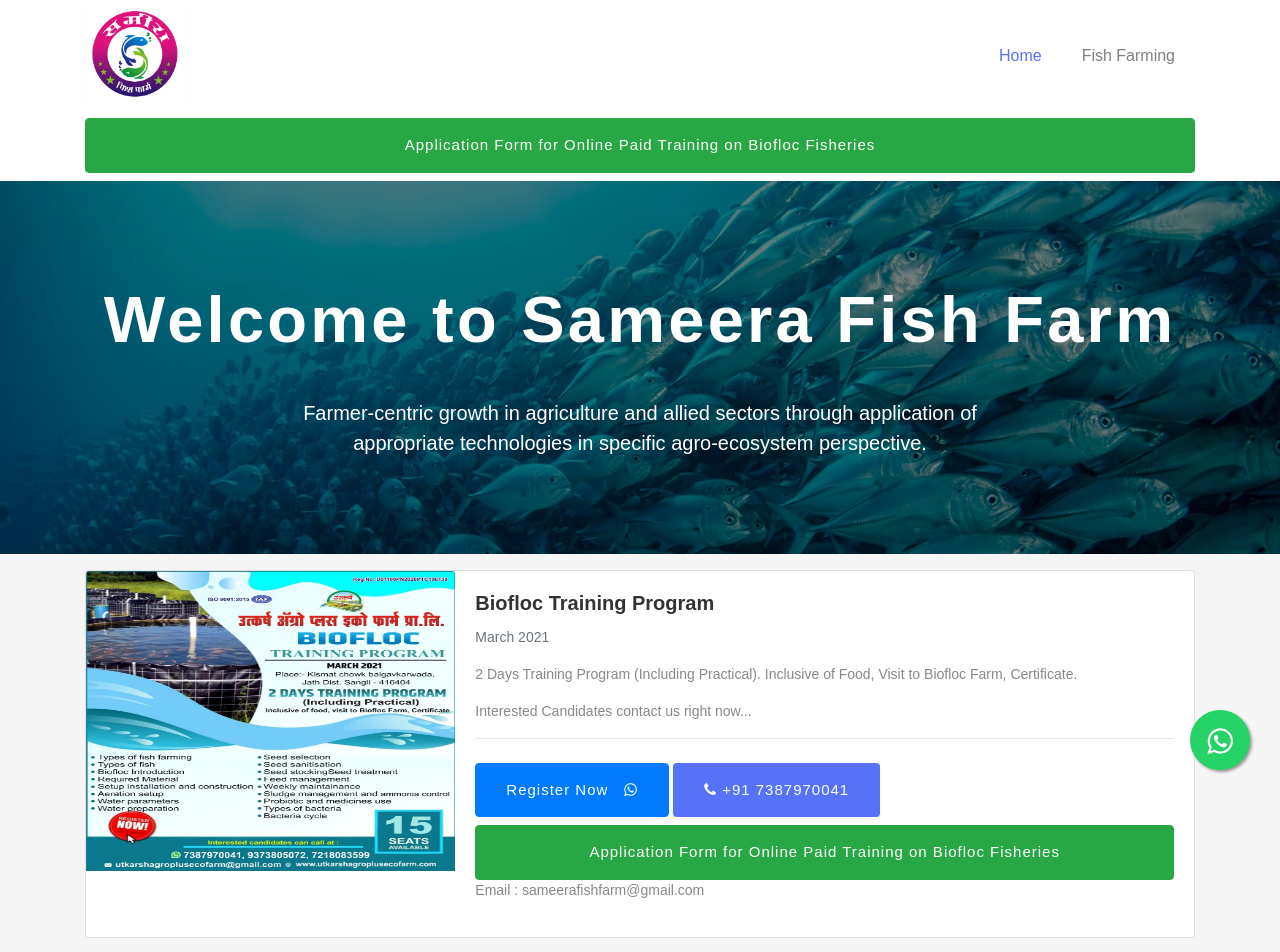
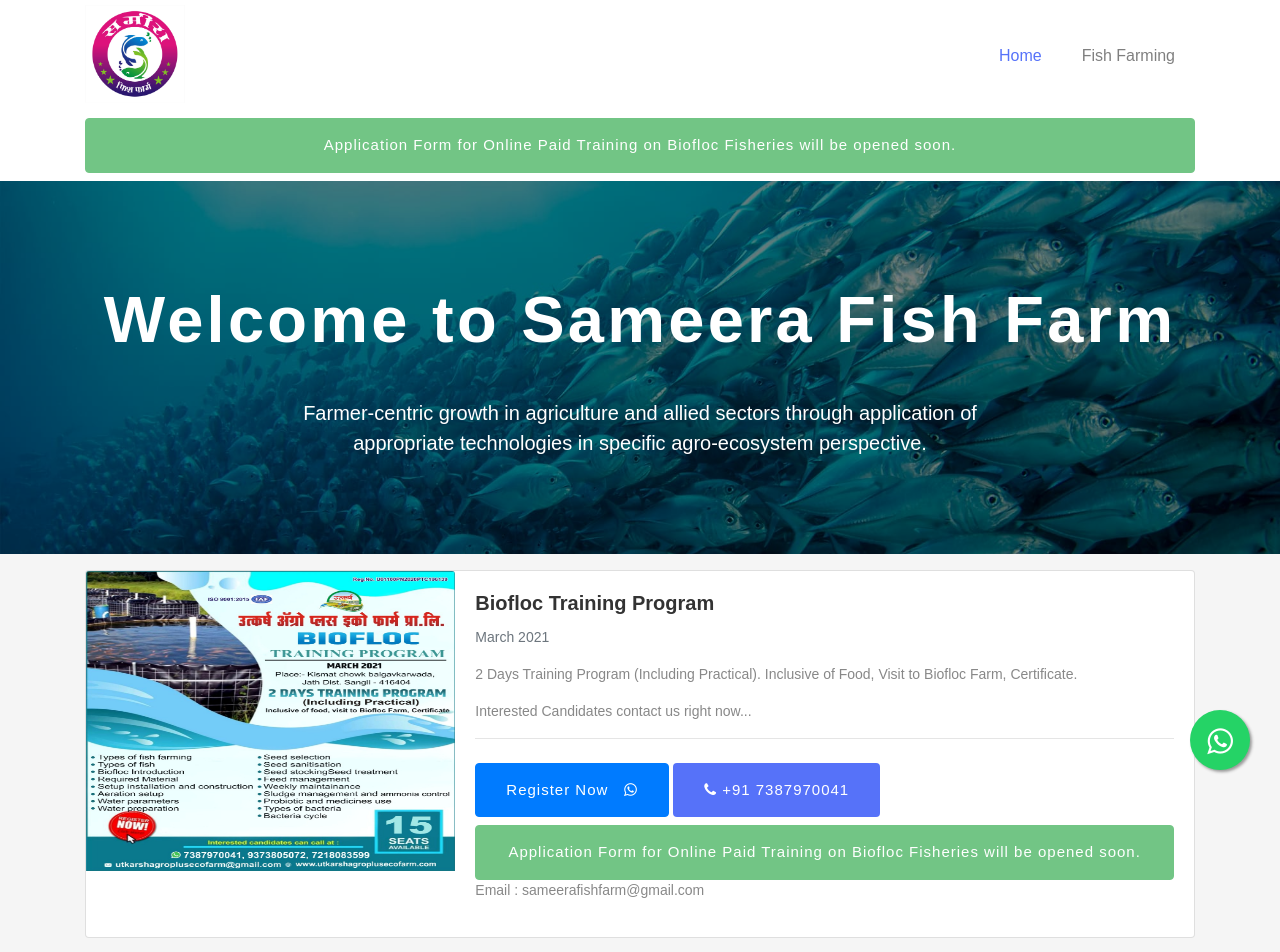
Before and after one commit to yash-278/fish-store, a plain HTML site: page index.html in a window 1280 px wide. Shown: the top 952 px of the page. Drawn offline with Linux system fonts and the light colour scheme; some packages are replaced by stand-ins of ours.

Commit message:
Application update

```diff
--- a/index.html
+++ b/index.html
@@ -76,9 +76,9 @@
     <section class="container my-2">
       <a
         href="https://drive.google.com/file/d/1QrwDn4nJFATLPkGpZHF4867yq9cSFYkv/view"
-        class="btn btn-success btn-block"
+        class="btn btn-success btn-block disabled"
       >
-        Application Form for Online Paid Training on Biofloc Fisheries
+        Application Form for Online Paid Training on Biofloc Fisheries will be opened soon.
       </a>
     </section>
 
@@ -259,9 +259,10 @@
 
                 <a
                   href="https://drive.google.com/file/d/1QrwDn4nJFATLPkGpZHF4867yq9cSFYkv/view"
-                  class="btn btn-success btn-block"
+                  class="btn btn-success btn-block disabled"
                 >
-                  Application Form for Online Paid Training on Biofloc Fisheries
+                  Application Form for Online Paid Training on Biofloc Fisheries will be opened
+                  soon.
                 </a>
 
                 <p>Email : sameerafishfarm@gmail.com</p>
```
